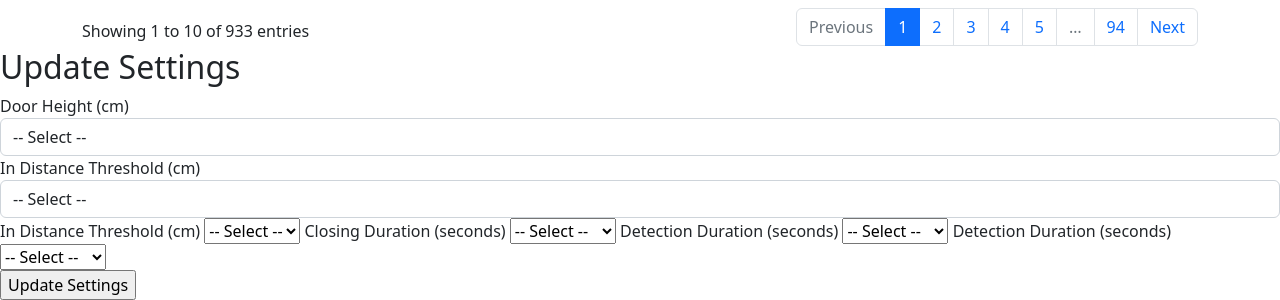
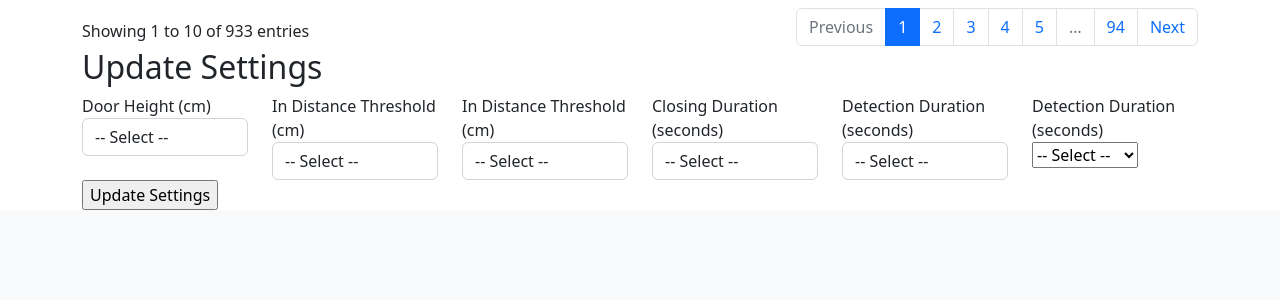
Before and after one commit to JohnChung2002/SmartHomePlus, a Flask app: template templates/smartdoor.html in a window 1280 px wide. Shown: the part 1230-1530 px from the top of the page. After the commit the page ends 1440 px from the top, so only its background shows below. Run offline with Flask 3, Linux system fonts and the light colour scheme; the template is opened without the code that fills it, so the values that code supplies are empty; parts of the project's set-up code (start-up, migrations or seed data) failed here and were passed over; some libraries are stand-ins or nearby versions.

Commit message:
Website overhaul

```diff
--- a/templates/smartdoor.html
+++ b/templates/smartdoor.html
@@ -23,11 +23,10 @@
         <h3 class="mt-4">Stranger Table</h3>
         <table id="strangerTable" class="display table table-bordered w-100 my-2"></table>
     </div>
-</div>
-
     <h2 class="settings-h2">Update Settings</h2>
     <form class="form-inline" action="/api/node_3/update_settings" method="post">
-    <div class="form-group">
+        <div class="row form-group">
+            <div class="col-md-2">
                 <label for="door-height">Door Height (cm)</label>
                 <select class="form-control" name="door-height" id="door-height">
                     <option disabled selected value>-- Select --</option>
@@ -40,8 +39,7 @@
                     <option value="210">210 cm</option>
                 </select>
             </div>
-
-    <div class="form-group">
+            <div class="col-md-2">
                 <label for="in-distance-threshold">In Distance Threshold (cm)</label>
                 <select class="form-control" name="in-distance-threshold" id="in-distance-threshold">
                     <option disabled selected value>-- Select --</option>
@@ -56,9 +54,9 @@
                     <option value="70">70 cm</option>
                 </select>
             </div>
-
+            <div class="col-md-2">
                 <label for="out-distance-threshold">In Distance Threshold (cm)</label>
-        <select name="out-distance-threshold" id="out-distance-threshold">
+                <select class="form-control" name="out-distance-threshold" id="out-distance-threshold">
                     <option disabled selected value>-- Select --</option>
                     <option value="30">30 cm</option>
                     <option value="35">35 cm</option>
@@ -70,9 +68,10 @@
                     <option value="65">65 cm</option>
                     <option value="70">70 cm</option>
                 </select>
-
+            </div>
+            <div class="col-md-2">
                 <label for="closing-duration">Closing Duration (seconds)</label>
-        <select name="closing-duration" id="closing-duration">
+                <select class="form-control" name="closing-duration" id="closing-duration">
                     <option disabled selected value>-- Select --</option>
                     <option value="3">3 seconds</option>
                     <option value="4">4 seconds</option>
@@ -83,9 +82,10 @@
                     <option value="9">9 seconds</option>
                     <option value="10">10 seconds</option>
                 </select>
-
+            </div>
+            <div class="col-md-2">
                 <label for="detection-duration">Detection Duration (seconds)</label>
-        <select name="detection-duration" id="detection-duration">
+                <select class="form-control" name="detection-duration" id="detection-duration">
                     <option disabled selected value>-- Select --</option>
                     <option value="3">3 seconds</option>
                     <option value="4">4 seconds</option>
@@ -98,7 +98,8 @@
                     <option value="11">11 seconds</option>
                     <option value="12">12 seconds</option>
                 </select>
-
+            </div>
+            <div class="col-md-2">
                 <label for="face-detection-duration">Detection Duration (seconds)</label>
                 <select name="face-detection-duration" id="face-detection-duration">
                     <option disabled selected value>-- Select --</option>
@@ -113,7 +114,8 @@
                     <option value="11">11 seconds</option>
                     <option value="12">12 seconds</option>
                 </select>
-
+            </div>
+        </div>
         <div class="form-submit">
             <input type="submit" value="Update Settings">
         </div>
```
Lines whose indentation alone changed are shown as unchanged.
